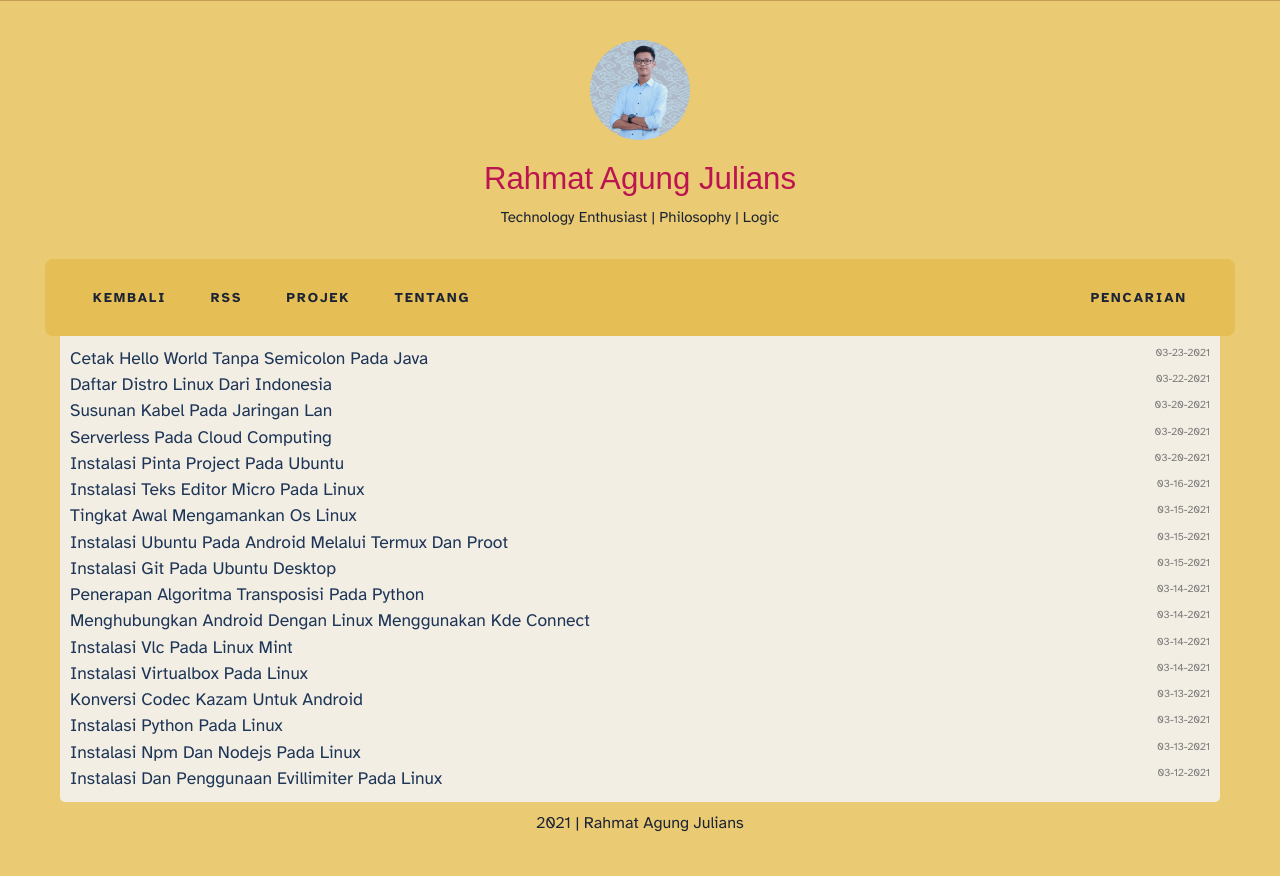
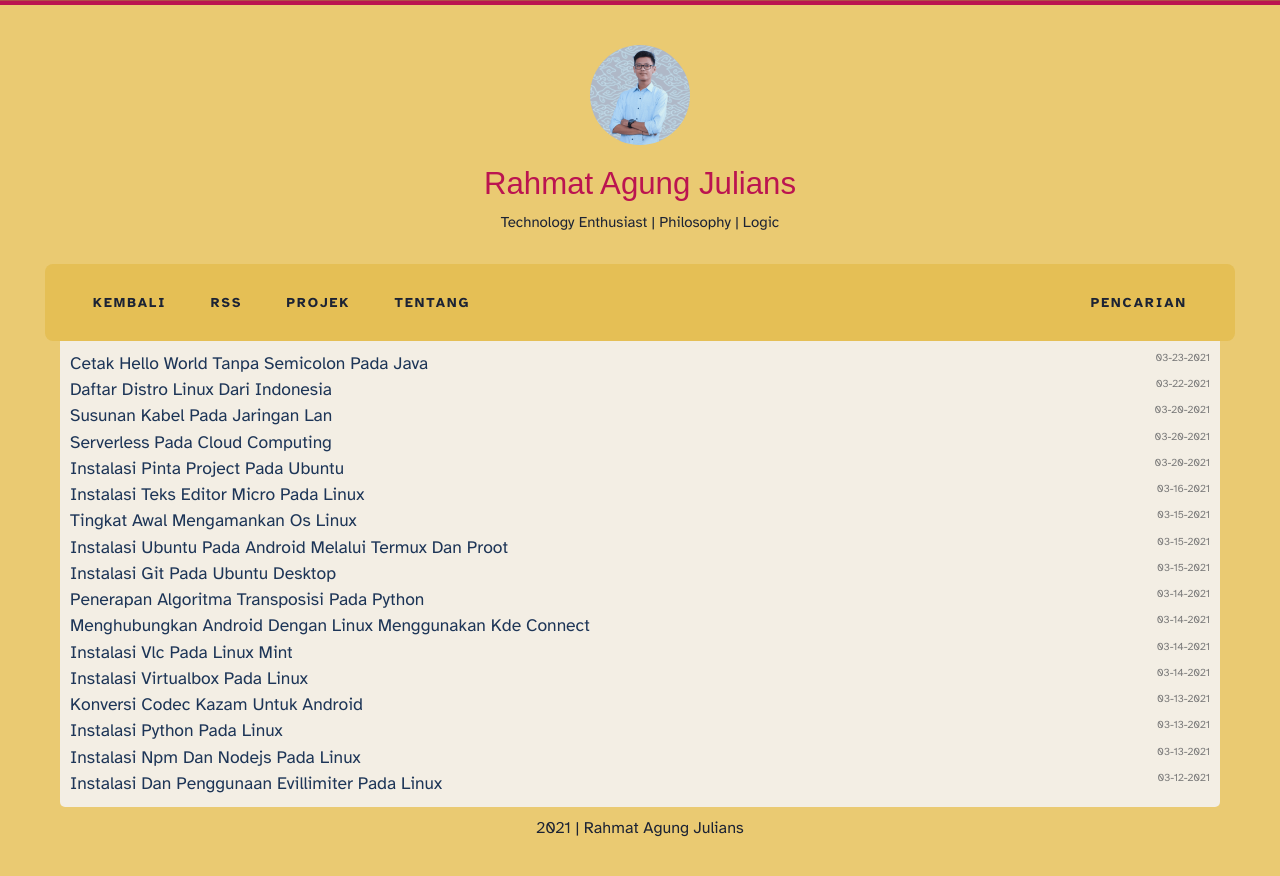
Before and after one commit to rahmatagungj/ruby-blog, a Jekyll site: the page built from index.md, in a window 1280 px wide. Shown: the top 876 px of the page. Built offline with Jekyll 4.4.1, drawn with Linux system fonts in a browser that asks for light colours; some web fonts are replaced.

Commit message:
page loading style

```diff
--- a/_includes/head.html
+++ b/_includes/head.html
@@ -55,5 +55,5 @@
   <!-- Latest compiled and minified CSS -->
   <link rel="stylesheet" href="{{ "/assets/css/boot.min.css" | relative_url }}" defer media="all"/>
   <link rel="stylesheet" href="{{ "/assets/css/main.css" | relative_url }}" defer media="all"/>
-  <script type="text/javascript" src="{{ "/assets/js/turbolinks.min.js"  | relative_url }}"></script>
+  <script type="text/javascript" src="{{ "/assets/js/turbo.min.js"  | relative_url }}"></script>
 </head>
--- a/_sass/style.scss
+++ b/_sass/style.scss
@@ -828,3 +828,10 @@
   height: 10px;
   width: 5px;
 }
+
+
+
+.turbolinks-progress-bar {
+  height: 5px;
+  background-color: #bb1450;
+}
```
Also changed, not shown: assets/js/turbo.min.js (renamed from assets/js/turbolinks.min.js).
